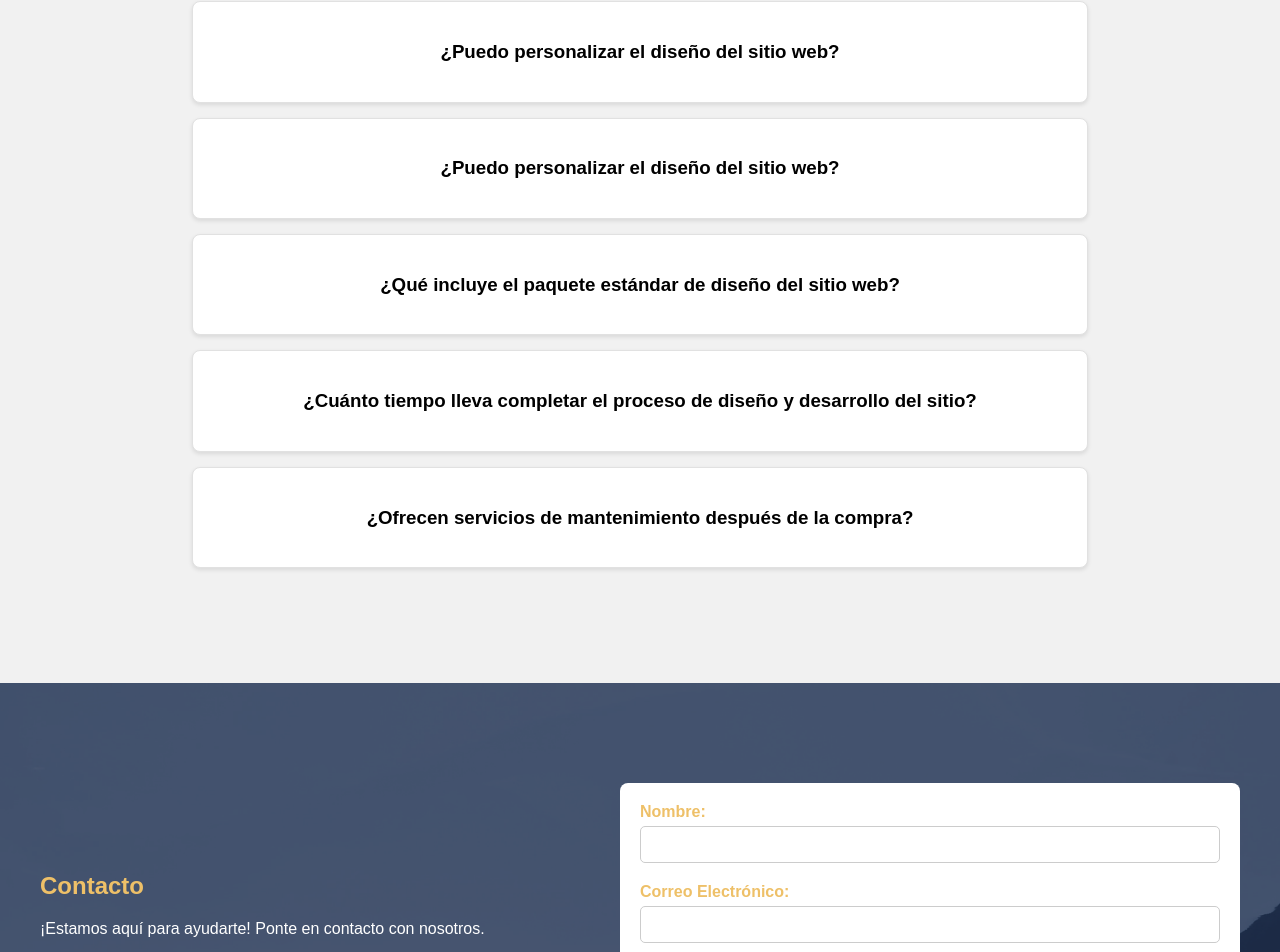
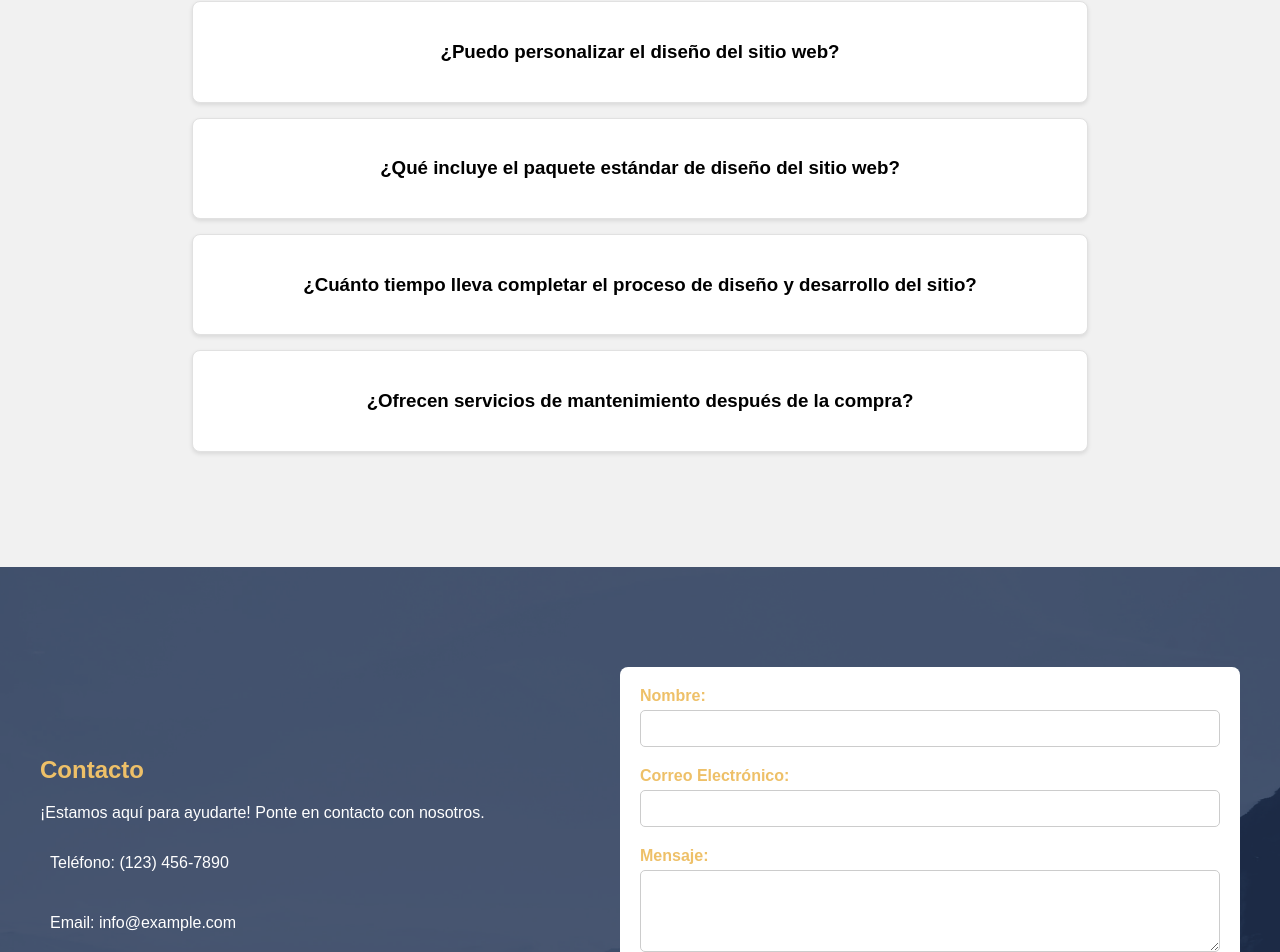
Before and after one commit to carolainseija/iglesia, a React (Vite) app: page / in a window 1280 px wide. Shown: the part 3526-4478 px from the top of the page. Built offline with nearby package versions, Linux system fonts and the light colour scheme.

Commit message:
ajustes en preguntas frecuentes

```diff
--- a/src/components/Questions/index.jsx
+++ b/src/components/Questions/index.jsx
@@ -7,16 +7,13 @@ const Questions = () => {
     const faqData = [
         {
             question: '¿Cómo puedo comprar el sitio web?',
-            answer: 'Actualmente, ofrecemos un proceso de compra en línea directamente desde nuestro sitio web. Simplemente...',
-        }, {
-            question: '¿Puedo personalizar el diseño del sitio web?',
-            answer: 'Actualmente, ofrecemos un proceso de compra en línea directamente desde nuestro sitio web. Simplemente navega hasta la página de productos, selecciona el paquete que mejor se adapte a tus necesidades y sigue las instrucciones para completar la transacción.',
+            answer: 'Puedes adquirir nuestros diseños fácilmente completando el formulario de compra. Solo tienes que indicar la opción de diseño que te interesa y proporcionar la información requerida.',
         }, {
             question: '¿Puedo personalizar el diseño del sitio web?',
             answer: '¡Sí! Ofrecemos opciones de personalización para adaptar el diseño a tus preferencias. Durante el proceso de compra, tendrás la oportunidad de especificar tus requisitos de diseño o puedes comunicarte con nuestro equipo después de la compra para discutir las personalizaciones.',
         }, {
             question: '¿Qué incluye el paquete estándar de diseño del sitio web?',
-            answer: 'Nuestro paquete estándar incluye el diseño y desarrollo del sitio web, integración de características esenciales, optimización para dispositivos móviles y pruebas de calidad. Para detalles específicos, revisa la descripción detallada en la página del producto.',
+            answer: 'Nuestro paquete estándar incluye el diseño y desarrollo del sitio web, integración de características esenciales, optimización para dispositivos móviles y pruebas de calidad.',
         }, {
             question: '¿Cuánto tiempo lleva completar el proceso de diseño y desarrollo del sitio?',
             answer: 'El tiempo de entrega puede variar según la complejidad del proyecto y la cantidad de personalizaciones requeridas. Sin embargo, generalmente proporcionamos una estimación de tiempo durante el proceso de compra. Además, nuestro equipo se comunicará contigo para brindarte actualizaciones a lo largo del proceso.',
```
